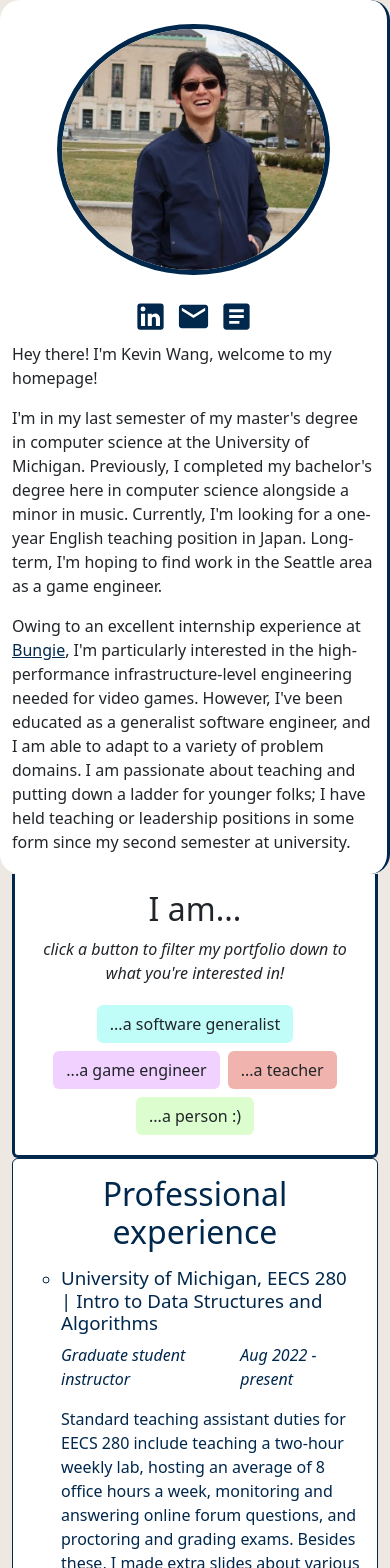
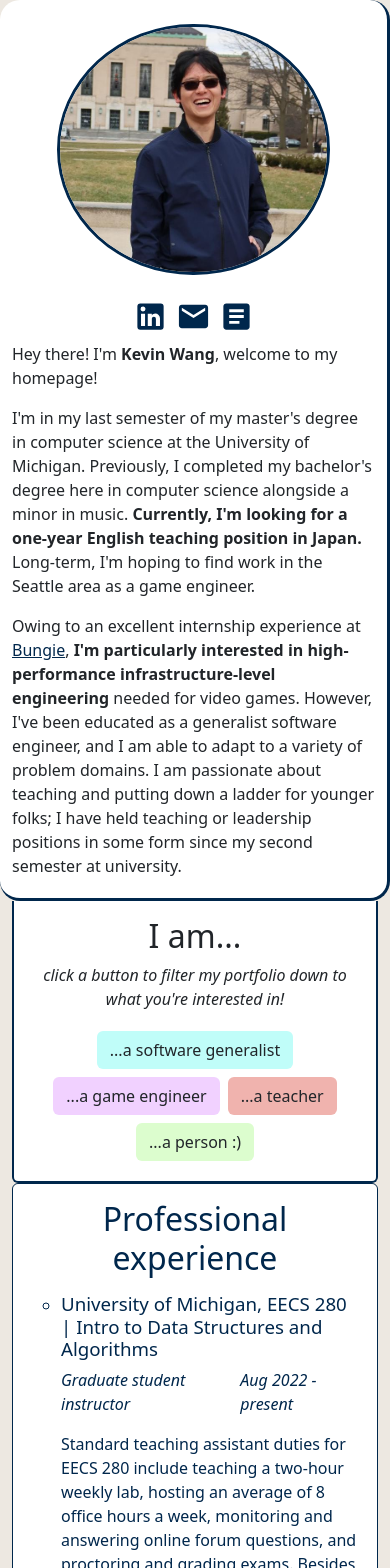
Before and after one commit to michigan-musicer/musicer-site-new, a React (Create React App) app: page / in a window 390 px wide. Shown: the top 1568 px of the page. Built offline with nearby package versions, Linux system fonts and the light colour scheme.

Commit message:
styling changes for mobile and general niceness

```diff
--- a/src/Main.scss
+++ b/src/Main.scss
@@ -23,6 +23,7 @@ $body-bg: #EDE8E1;
 .main-bio {
   min-height: 100vh;
   border-right: 3px solid #00274C;
+  border-bottom: 3px solid #00274C;
   border-radius: 20px;
   background-color: white;
 }
@@ -82,7 +83,7 @@ $body-bg: #EDE8E1;
 }
 
 .portrait-border {
-  border: 5px solid #00274C;
+  border: 3px solid #00274C;
 }
 
 .main-game-note {
--- a/src/Main.tsx
+++ b/src/Main.tsx
@@ -81,13 +81,13 @@ function Main() {
                   <a className='main-spaced-links' href=''><ArticleIcon fontSize='large'/></a>
                 </div>
                 <p className='text-left'>
-                  Hey there! I'm Kevin Wang, welcome to my homepage!
+                  Hey there! I'm <b>Kevin Wang</b>, welcome to my homepage!
                 </p>
                 <p className='text-left'>
-                  I'm in my last semester of my master's degree in computer science at the University of Michigan. Previously, I completed my bachelor's degree here in computer science alongside a minor in music. Currently, I'm looking for a one-year English teaching position in Japan. Long-term, I'm hoping to find work in the Seattle area as a game engineer.
+                  I'm in my last semester of my master's degree in computer science at the University of Michigan. Previously, I completed my bachelor's degree here in computer science alongside a minor in music. <b>Currently, I'm looking for a one-year English teaching position in Japan.</b> Long-term, I'm hoping to find work in the Seattle area as a game engineer.
                 </p>
                 <p className='text-left'>
-                  Owing to an excellent internship experience at <a href='https://www.bungie.net/'>Bungie</a>, I'm particularly interested in the high-performance infrastructure-level engineering needed for video games. However, I've been educated as a generalist software engineer, and I am able to adapt to a variety of problem domains. I am passionate about teaching and putting down a ladder for younger folks; I have held teaching or leadership positions in some form since my second semester at university.
+                  Owing to an excellent internship experience at <a href='https://www.bungie.net/'>Bungie</a>, <b>I'm particularly interested in high-performance infrastructure-level engineering</b> needed for video games. However, I've been educated as a generalist software engineer, and I am able to adapt to a variety of problem domains. I am passionate about teaching and putting down a ladder for younger folks; I have held teaching or leadership positions in some form since my second semester at university.
                 </p>
               </div>
               {/* put a sick logo with staff and musicer thing in the middle */}
@@ -95,7 +95,7 @@ function Main() {
             </div>
             <div className='col-md-9 pl-4 pr-4 pb-4'>
               <div className='container-fluid p-0'>
-                <div className='container-fluid pt-3 bg-secondary sticky-top border-bottom border-start border-end border-3 border-primary rounded-bottom'>
+                <div className='container-fluid pt-3 bg-secondary border-bottom border-start border-end border-2 border-primary rounded-bottom'>
                   <h1 className='text-center'>I am...</h1>
                   <p className='text-center fst-italic'>click a button to filter my portfolio down to what you're interested in!</p>
                   <div className='btn-group-md w-100 text-center' role={'group'} >
--- a/src/components/Person.scss
+++ b/src/components/Person.scss
@@ -16,3 +16,9 @@
 .person-image-caption {
   width: 500px;
 }
+
+@media (max-width: 800px) {
+  .person-image-caption {
+    width: 300px;
+  }
+}
```
